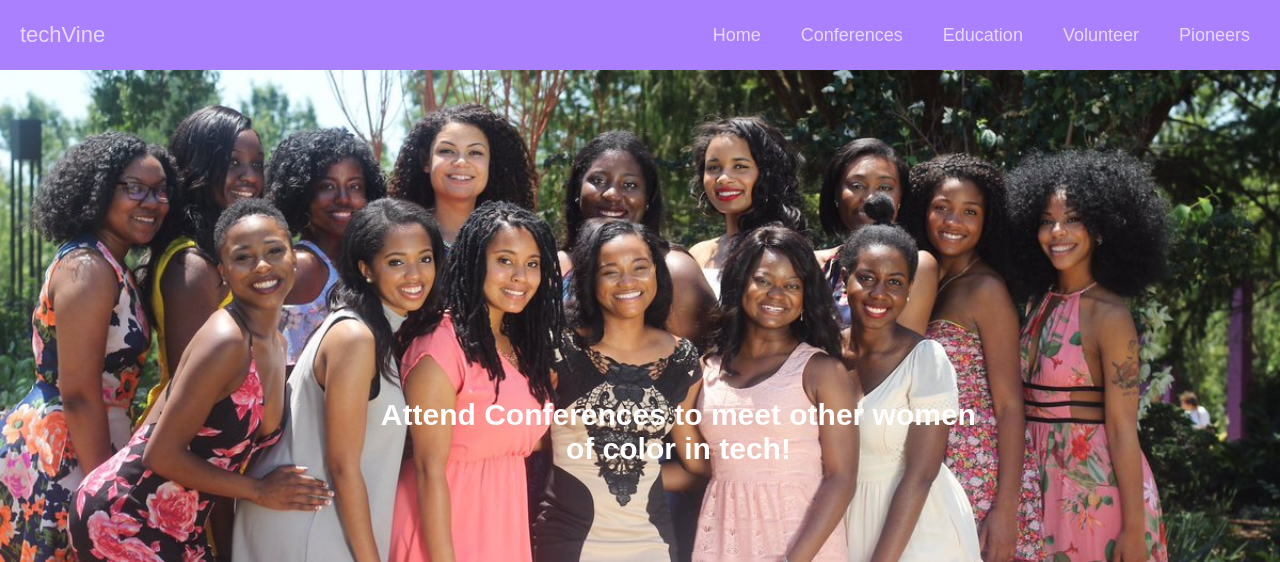
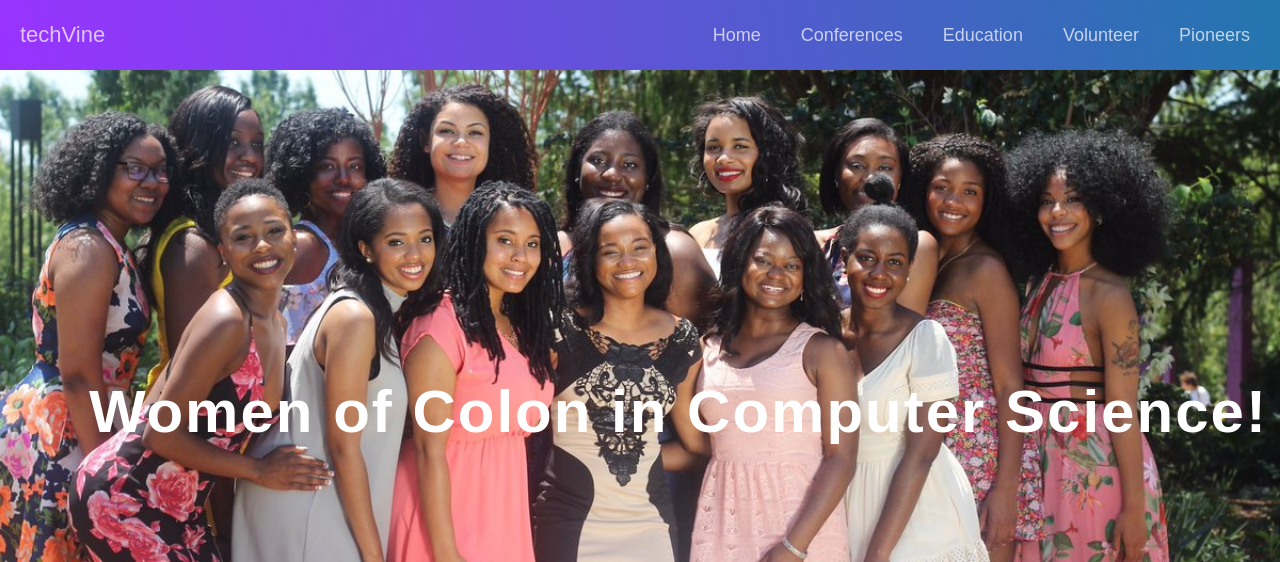
Before and after one commit to Tayloirt/final539, a plain HTML site: page conferences.html in a window 1280 px wide. Shown: the top 562 px of the page. Drawn offline with Linux system fonts and the light colour scheme.

Commit message:
Add files via upload

```diff
--- a/conferences.html
+++ b/conferences.html
@@ -47,7 +47,7 @@
 <div class="hero-image">
   <div class="hero-text">
 
-    <h1>Attend Conferences to meet other women of color in tech!</h1>
+    <h1>Women of Colon in Computer Science!</h1>
   </div>
 </div>
 
--- a/css/styles.css
+++ b/css/styles.css
@@ -16,11 +16,14 @@ body{
 header {
   display: absolute;
   top: 0;
+  margin-top: 50px;
+
 }
 
+/*Sticky*/
 .navbar {
     font-size: 18px;
-    background-image: linear-gradient(260deg, #aa80ff 0%, #aa80ff  100%);
+   background-image: linear-gradient(260deg, #2376ae 0%, #9933ff   100%);
 
     border: 1px solid rgba(0, 0, 0, 0.2);
     padding-bottom: 10px;
@@ -30,6 +33,10 @@ header {
     border: 0;
     outline: 0;
     vertical-align: baseline;
+    width: 100%;
+    position: fixed;
+    z-index: 10;
+
 
 }
 .main-nav {
@@ -171,7 +178,7 @@ a.skip:focus{
   left: 53%;
   transform: translate(-50%, -50%);
   color: white;
-  font-size:15px
+  font-size:6px
 }
 
 @media screen and (min-width:780px){
@@ -314,7 +321,7 @@ a.skip:focus{
     margin: 10px;
     border: none;
     padding: 20px;
-   background-color: ##f9e5ff;
+   background-color: #f9e5ff;
 
   }
 
@@ -406,7 +413,7 @@ body,html{margin:0;padding:0;}
   align-items: center;
   justify-content: center;
   color: white;
-  text-shadow: 0 0 4px #000;
+  text-shadow: 0 0 3px #000;
 }
 
 .parallax::after {
@@ -609,3 +616,25 @@ body,html{margin:0;padding:0;}
       left:49%;
 
     }
+
+/*type writer*/
+.hero-text {
+    display: inline-block;
+    overflow: hidden;
+    letter-spacing: 2px;
+    animation: typing 5s steps(30, end), blink .75s step-end infinite;
+    white-space: nowrap;
+    font-size: 30px;
+    font-weight: 700;
+    /*border-right: 4px solid orange;*/
+    box-sizing: border-box;
+}
+
+@keyframes typing {
+    from {
+        width: 0%
+    }
+    to {
+        width: 100%
+    }
+}
--- a/techVine/css/styles.css
+++ b/techVine/css/styles.css
@@ -16,11 +16,14 @@ body{
 header {
   display: absolute;
   top: 0;
+  margin-top: 50px;
+
 }
 
+/*Sticky*/
 .navbar {
     font-size: 18px;
-    background-image: linear-gradient(260deg, #aa80ff 0%, #aa80ff  100%);
+   background-image: linear-gradient(260deg, #2376ae 0%, #9933ff   100%);
 
     border: 1px solid rgba(0, 0, 0, 0.2);
     padding-bottom: 10px;
@@ -30,6 +33,10 @@ header {
     border: 0;
     outline: 0;
     vertical-align: baseline;
+    width: 100%;
+    position: fixed;
+    z-index: 10;
+
 
 }
 .main-nav {
@@ -171,7 +178,7 @@ a.skip:focus{
   left: 53%;
   transform: translate(-50%, -50%);
   color: white;
-  font-size:15px
+  font-size:6px
 }
 
 @media screen and (min-width:780px){
@@ -314,7 +321,7 @@ a.skip:focus{
     margin: 10px;
     border: none;
     padding: 20px;
-   background-color: ##f9e5ff;
+   background-color: #f9e5ff;
 
   }
 
@@ -406,7 +413,7 @@ body,html{margin:0;padding:0;}
   align-items: center;
   justify-content: center;
   color: white;
-  text-shadow: 0 0 4px #000;
+  text-shadow: 0 0 3px #000;
 }
 
 .parallax::after {
@@ -609,3 +616,25 @@ body,html{margin:0;padding:0;}
       left:49%;
 
     }
+
+/*type writer*/
+.hero-text {
+    display: inline-block;
+    overflow: hidden;
+    letter-spacing: 2px;
+    animation: typing 5s steps(30, end), blink .75s step-end infinite;
+    white-space: nowrap;
+    font-size: 30px;
+    font-weight: 700;
+    /*border-right: 4px solid orange;*/
+    box-sizing: border-box;
+}
+
+@keyframes typing {
+    from {
+        width: 0%
+    }
+    to {
+        width: 100%
+    }
+}
```
Also changed, not shown: techVine/conferences.html (+1 -1 lines).
